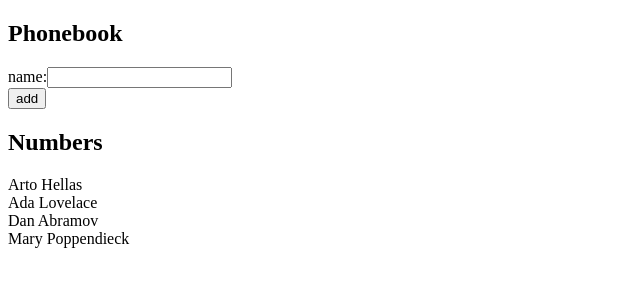
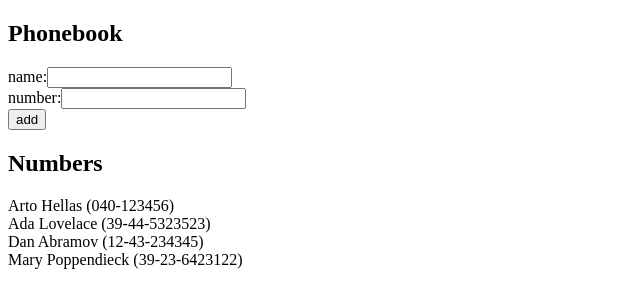
Before and after one commit to Rye123/fullstackopen, a React (Create React App) app in the folder part2/phonebook/: page / in a window 1280 px wide. Shown: the top 308 px of the page, without its empty margins (0-640 px from the left). Built offline with nearby package versions, Linux system fonts and the light colour scheme; data requests are answered from the project's data file.

Commit message:
feat: numbers added to entry

```diff
--- a/part2/phonebook/src/App.js
+++ b/part2/phonebook/src/App.js
@@ -5,6 +5,7 @@
 
 const PhonebookForm = ({handlePhonebookFormSubmission}) => {
   const [newName, setNewName] = useState("");
+  const [newNumber, setNewNumber] = useState("");
 
   return (
     <>
@@ -13,18 +14,35 @@
         (e) => {
           e.preventDefault();
           const formContents = {
-            name: newName
+            name: newName,
+            number: newNumber
           };
+
+          // reset form inputs
           setNewName("");
+          setNewNumber("");
+
+          // submit form
           handlePhonebookFormSubmission(formContents);
         }
       }>
         <div>
-          name:
-          <input
-            value={newName}
-            onChange={(event) => setNewName(event.target.value)}
-          />
+          <div>
+            name:
+            <input
+              value={newName}
+              onChange={(event) => setNewName(event.target.value)}
+            />
+          </div>
+          <div>
+            number:
+            <input
+              value={newNumber}
+              onChange={(event) => setNewNumber(event.target.value)}
+            />
+          </div>
+
+
         </div>
         <div>
           <button type="submit">add</button>
@@ -51,7 +69,8 @@
   // EVENTS
   const handleAddToPhonebook = (formContents) => {
     const newPerson = {
-      name: formContents.name
+      name: formContents.name,
+      number: formContents.number
     }
     axios
       .post("http://localhost:3001/persons", newPerson)
--- a/part2/phonebook/src/components/Entry.js
+++ b/part2/phonebook/src/components/Entry.js
@@ -3,7 +3,7 @@
 const Entry = ({person}) => {
     return (
         <div>
-            {person.name}
+            {person.name} ({person.number})
         </div>
     );
 };
```
